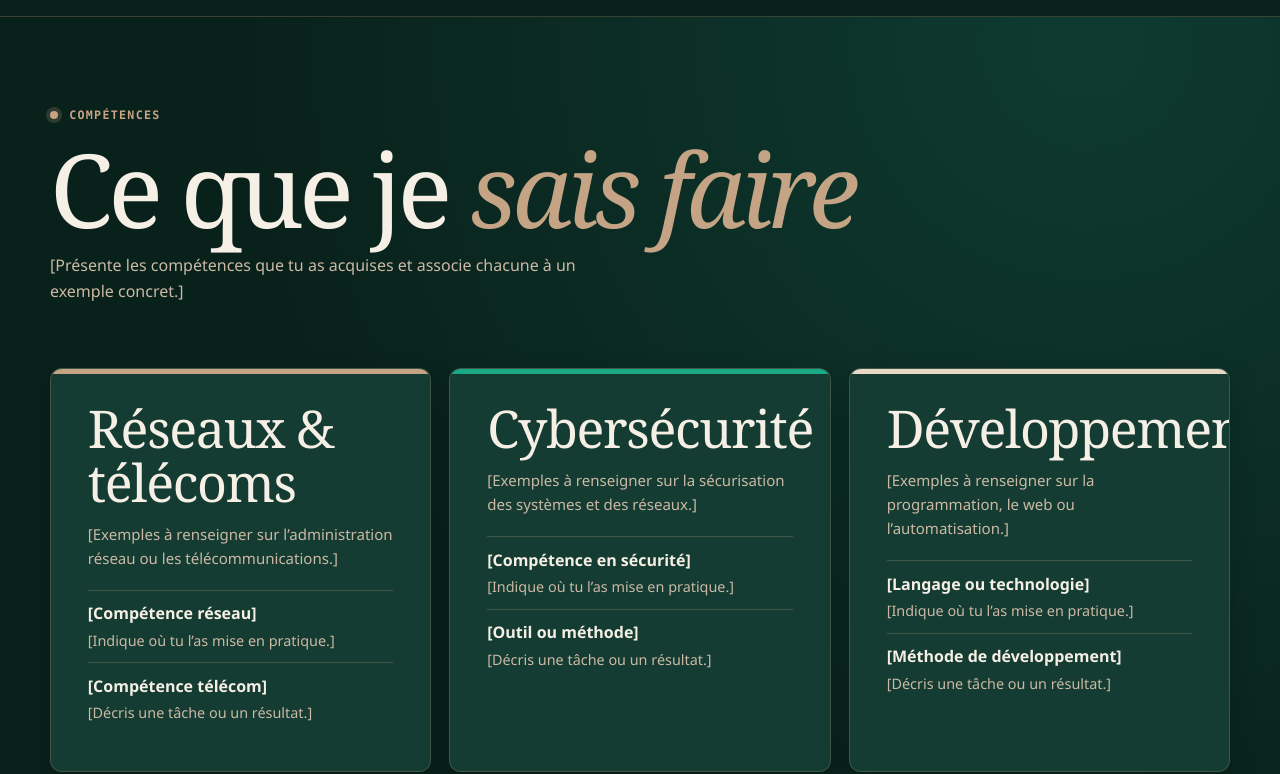
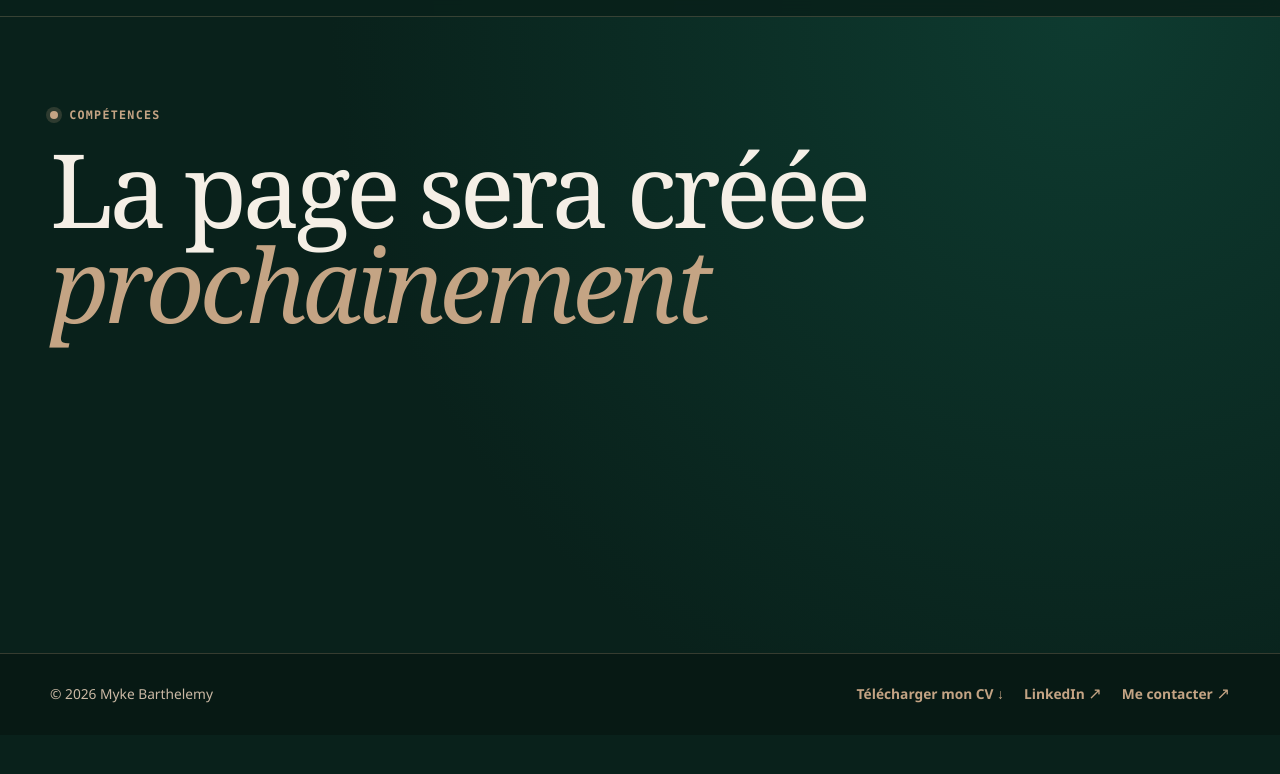
Before and after one commit to BarthelemyMyke/portfolio, a plain HTML site: page competences.html in a window 1280 px wide. Shown: the part 65-839 px from the top of the page. After the commit the page ends 800 px from the top, so only its background shows below. Drawn offline with Linux system fonts and the light colour scheme.

Commit message:
Remplacer Compétences par une page en préparation (backup conservé)

```diff
--- a/competences.html
+++ b/competences.html
@@ -32,39 +32,11 @@
     </div>
   </header>
   <main id="contenu">
-    <section class="container page">
+    <section class="container page competences-coming-soon" aria-labelledby="competences-title">
       <header class="page-heading">
         <p class="eyebrow">Compétences</p>
-        <h1 class="heading page-title">Ce que je <em>sais faire</em></h1>
-        <p class="placeholder-copy">[Présente les compétences que tu as acquises et associe chacune à un exemple concret.]</p>
+        <h1 class="heading page-title" id="competences-title">La page sera créée <em>prochainement</em></h1>
       </header>
-      <div class="skills-grid">
-        <section class="panel skill">
-          <h2 class="section-title">Réseaux &amp; télécoms</h2>
-          <p class="placeholder-copy">[Exemples à renseigner sur l’administration réseau ou les télécommunications.]</p>
-          <dl class="skill-list">
-            <div><dt>[Compétence réseau]</dt><dd>[Indique où tu l’as mise en pratique.]</dd></div>
-            <div><dt>[Compétence télécom]</dt><dd>[Décris une tâche ou un résultat.]</dd></div>
-          </dl>
-        </section>
-        <section class="panel skill">
-          <h2 class="section-title">Cybersécurité</h2>
-          <p class="placeholder-copy">[Exemples à renseigner sur la sécurisation des systèmes et des réseaux.]</p>
-          <dl class="skill-list">
-            <div><dt>[Compétence en sécurité]</dt><dd>[Indique où tu l’as mise en pratique.]</dd></div>
-            <div><dt>[Outil ou méthode]</dt><dd>[Décris une tâche ou un résultat.]</dd></div>
-          </dl>
-        </section>
-        <section class="panel skill">
-          <h2 class="section-title">Développement</h2>
-          <p class="placeholder-copy">[Exemples à renseigner sur la programmation, le web ou l’automatisation.]</p>
-          <dl class="skill-list">
-            <div><dt>[Langage ou technologie]</dt><dd>[Indique où tu l’as mise en pratique.]</dd></div>
-            <div><dt>[Méthode de développement]</dt><dd>[Décris une tâche ou un résultat.]</dd></div>
-          </dl>
-        </section>
-      </div>
-      <p class="section-link"><a class="inline-link" href="projets.html">Voir les projets associés <span class="arrow" aria-hidden="true">↗</span></a></p>
     </section>
   </main>
   <footer class="site-footer">
```
